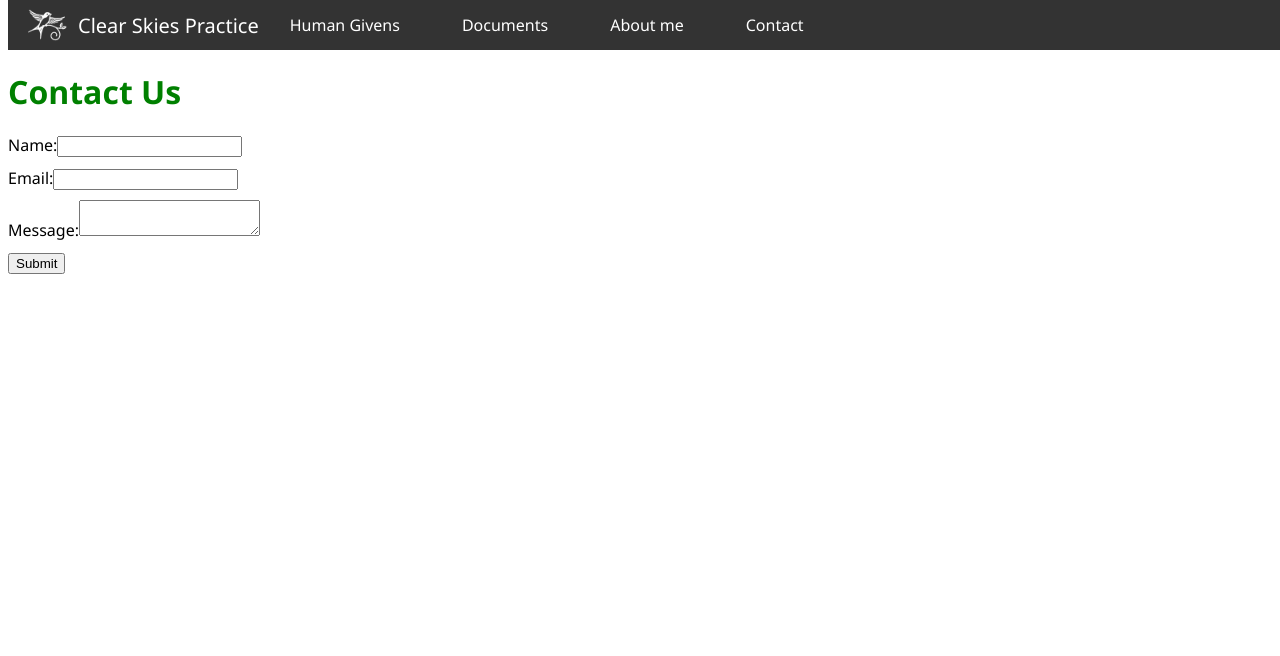
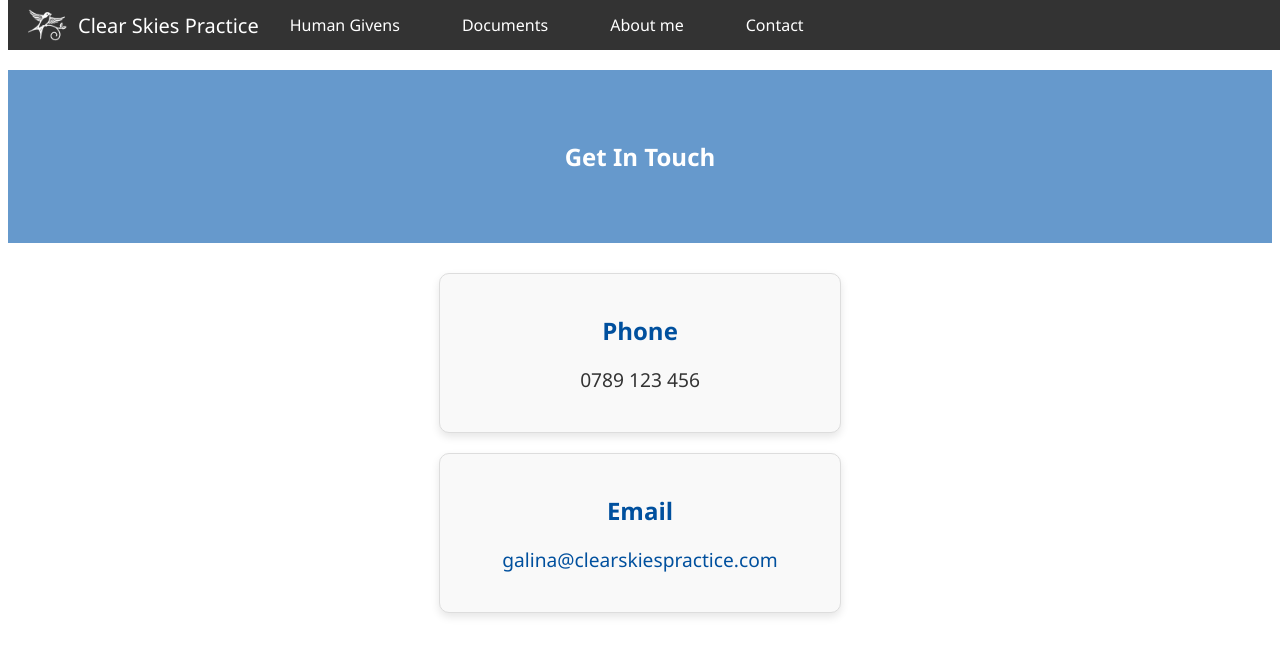
Before and after one commit to MikeForde/cstestvuejs, a Vue app: page /contact in a window 1280 px wide. Shown: the top 656 px of the page. Built offline with nearby package versions, Linux system fonts and the light colour scheme.

Commit message:
Update Contact Page

```diff
--- a/src/components/AboutMePage.vue
+++ b/src/components/AboutMePage.vue
@@ -5,7 +5,7 @@
           <h1>About Me</h1>
         </div>
       </section>
-      <section class="intro">
+      <section class="intro" ref="intro" :class="{ 'fade-in': showIntro }">
         <div class="intro-content">
           <img src="@/assets/portrait.jpg" alt="About Me Image" class="intro-image">
           <h2>Hello, I'm Galina Filipkova</h2>
@@ -13,7 +13,7 @@
           <p>Together we will discover ways to help you cope with the things that may have damaged or hurt you, so you can take courage to live wholeheartedly again.</p>
         </div>
       </section>
-      <section class="contact-details">
+      <section class="contact-details" ref="details" :class="{ 'fade-in': showDetails }">
         <h2>Contact Details</h2>
         <p><strong>Address:</strong> Clear Skies Practice, The Road, Tewkesbury, GL20, England, UK</p>
         <p><strong>Phone:</strong> 0789 123 345</p>
@@ -24,13 +24,42 @@
 
   <script>
   export default {
-    name: 'AboutMePage'
-  }
+    name: 'AboutMePage',
+    data() {
+      return {
+        showIntro: false,
+        showDetails: false,
+      };
+    },
+    mounted() {
+      const options = {
+        threshold: 0.1
+      };
+
+      const observer = new IntersectionObserver((entries, observer) => {
+        entries.forEach(entry => {
+          if (entry.isIntersecting) {
+            if (entry.target.classList.contains('intro')) {
+              this.showIntro = true;
+            } else if (entry.target.classList.contains('contact-details')) {
+              this.showDetails = true;
+            }
+            observer.unobserve(entry.target);
+          }
+        });
+      }, options);
+
+      this.$nextTick(() => {
+        observer.observe(this.$refs.intro);
+        observer.observe(this.$refs.details);
+      });
+    }
+  };
   </script>
 
   <style scoped>
   .hero {
-    background-color: #00509E;
+    background-color: #6699CC;
     color: white;
     text-align: center;
     padding: 50px 20px;
@@ -42,12 +71,18 @@
     margin: auto;
   }
 
-  .intro {
+  .intro, .contact-details {
     padding: 20px;
     text-align: left;
     max-width: 800px;
     margin: auto;
+    opacity: 0;
+    transition: opacity 1s ease-in;
     font-family: 'Segoe UI', Tahoma, Geneva, Verdana, sans-serif;
+  }
+
+  .fade-in {
+    opacity: 1;
   }
 
   .intro-content {
@@ -58,16 +93,8 @@
 
   .intro-image {
     max-width: 100%;
-    height: auto;
+    height: 400px;
     margin: 20px 0;
-  }
-
-  .contact-details {
-    padding: 20px;
-    text-align: left;
-    max-width: 800px;
-    margin: auto;
-    font-family: 'Segoe UI', Tahoma, Geneva, Verdana, sans-serif;
   }
 
   .contact-details h2 {
--- a/src/components/ContactPage.vue
+++ b/src/components/ContactPage.vue
@@ -1,21 +1,22 @@
 <template>
   <div>
-    <h1>Contact Us</h1>
-    <form @submit.prevent="submitForm">
-      <div>
-        <label for="name">Name:</label>
-        <input type="text" id="name" v-model="name">
+    <section class="hero">
+      <div class="hero-content">
+        <h1>Get In Touch</h1>
       </div>
-      <div>
-        <label for="email">Email:</label>
-        <input type="email" id="email" v-model="email">
+    </section>
+    <section class="contact-info" ref="contactInfo" :class="{ 'fade-in': showContactInfo }">
+      <div class="contact-details">
+        <div class="contact-card">
+          <h2>Phone</h2>
+          <p>0789 123 456</p>
+        </div>
+        <div class="contact-card">
+          <h2>Email</h2>
+          <p><a href="mailto:galina@clearskiespractice.com">galina@clearskiespractice.com</a></p>
+        </div>
       </div>
-      <div>
-        <label for="message">Message:</label>
-        <textarea id="message" v-model="message"></textarea>
-      </div>
-      <button type="submit">Submit</button>
-    </form>
+    </section>
   </div>
 </template>
 
@@ -24,32 +25,97 @@ export default {
   name: 'ContactPage',
   data() {
     return {
-      name: '',
-      email: '',
-      message: ''
-    }
+      showContactInfo: false,
+    };
   },
-  methods: {
-    submitForm() {
-      alert(`Message sent by ${this.name} (${this.email}): ${this.message}`);
-      this.name = '';
-      this.email = '';
-      this.message = '';
-    }
+  mounted() {
+    const options = {
+      threshold: 0.1
+    };
+
+    const observer = new IntersectionObserver((entries, observer) => {
+      entries.forEach(entry => {
+        if (entry.isIntersecting) {
+          if (entry.target.classList.contains('contact-info')) {
+            this.showContactInfo = true;
+          }
+          observer.unobserve(entry.target);
+        }
+      });
+    }, options);
+
+    this.$nextTick(() => {
+      observer.observe(this.$refs.contactInfo);
+    });
   }
-}
+};
 </script>
 
 <style scoped>
-h1 {
-  color: green;
+.hero {
+  background-color: #6699CC;
+  color: white;
+  text-align: center;
+  padding: 50px 20px;
   font-family: 'Segoe UI', Tahoma, Geneva, Verdana, sans-serif;
 }
-form {
-  max-width: 500px;
+
+.hero-content {
+  max-width: 800px;
+  margin: auto;
+}
+
+.contact-info {
+  padding: 20px;
+  text-align: center;
+  max-width: 800px;
+  margin: auto;
+  opacity: 0;
+  transition: opacity 1s ease-in;
   font-family: 'Segoe UI', Tahoma, Geneva, Verdana, sans-serif;
 }
-form div {
+
+.fade-in {
+  opacity: 1;
+}
+
+.contact-details {
+  display: flex;
+  justify-content: space-around;
+  flex-wrap: wrap;
+}
+
+.contact-card {
+  background: #f9f9f9;
+  border: 1px solid #ddd;
+  border-radius: 10px;
+  padding: 20px;
+  width: 45%;
+  box-shadow: 0 4px 8px rgba(0, 0, 0, 0.1);
+  margin: 10px;
+  transition: transform 0.3s ease-in-out;
+}
+
+.contact-card:hover {
+  transform: translateY(-5px);
+}
+
+.contact-card h2 {
+  color: #00509E;
   margin-bottom: 10px;
 }
+
+.contact-card p {
+  font-size: 1.2em;
+  color: #333;
+}
+
+.contact-card a {
+  color: #00509E;
+  text-decoration: none;
+}
+
+.contact-card a:hover {
+  text-decoration: underline;
+}
 </style>
--- a/src/components/DocumentsPage.vue
+++ b/src/components/DocumentsPage.vue
@@ -5,7 +5,7 @@
         <h1>Download Documents</h1>
       </div>
     </section>
-      <section class="documents-list">
+    <section class="documents-list" ref="documentsList" :class="{ 'fade-in': showDocumentsList }">
       <h2>Available Documents</h2>
       <ul>
         <li>
@@ -35,13 +35,38 @@
 
 <script>
 export default {
-    name: 'DocumentsPage'
+  name: 'DocumentsPage',
+  data() {
+    return {
+      showDocumentsList: false,
+    };
+  },
+  mounted() {
+    const options = {
+      threshold: 0.1
+    };
+
+    const observer = new IntersectionObserver((entries, observer) => {
+      entries.forEach(entry => {
+        if (entry.isIntersecting) {
+          if (entry.target.classList.contains('documents-list')) {
+            this.showDocumentsList = true;
           }
+          observer.unobserve(entry.target);
+        }
+      });
+    }, options);
+
+    this.$nextTick(() => {
+      observer.observe(this.$refs.documentsList);
+    });
+  }
+};
 </script>
 
 <style scoped>
 .documents-hero {
-    background-color: #00509E;
+  background-color: #6699CC;
   color: white;
   text-align: center;
   padding: 50px 20px;
@@ -59,6 +84,12 @@
   max-width: 800px;
   margin: auto;
   font-family: 'Segoe UI', Tahoma, Geneva, Verdana, sans-serif;
+  opacity: 0;
+  transition: opacity 1s ease-in;
+}
+
+.fade-in {
+  opacity: 1;
 }
 
 .documents-list h2 {
--- a/src/components/HomePage.vue
+++ b/src/components/HomePage.vue
@@ -11,7 +11,7 @@
       </div>
       <img src="@/assets/CSP_Logo_White_trans.png" alt="Logo" class="logo-overlay">
     </section>
-    <section class="intro">
+    <section class="intro" ref="intro" :class="{ 'fade-in': showIntro }">
       <h2>About Me</h2>
       <div class="portrait-container">
         <img src="@/assets/portrait.jpg" alt="Galina Filipkova" class="portrait"/>
@@ -19,7 +19,7 @@
       <p>Welcome to my counselling practice. I offer a safe and confidential space to explore your thoughts and feelings. With years of experience, I am here to help you navigate through your challenges and achieve personal growth.</p>
       <a href="/sample.pdf" download="sample.pdf">Download Sample PDF</a>
     </section>
-    <section class="services">
+    <section class="services" ref="services" :class="{ 'fade-in': showServices }">
       <h2>Services</h2>
       <ul>
         <li>Individual Counselling</li>
@@ -33,8 +33,36 @@
 <script>
 export default {
   name: 'HomePage',
+  data() {
+    return {
+      showIntro: false,
+      showServices: false,
+    };
+  },
   mounted() {
     this.playVideo();
+
+    const options = {
+      threshold: 0.1
+    };
+
+    const observer = new IntersectionObserver((entries, observer) => {
+      entries.forEach(entry => {
+        if (entry.isIntersecting) {
+          if (entry.target.classList.contains('intro')) {
+            this.showIntro = true;
+          } else if (entry.target.classList.contains('services')) {
+            this.showServices = true;
+          }
+          observer.unobserve(entry.target);
+        }
+      });
+    }, options);
+
+    this.$nextTick(() => {
+      observer.observe(this.$refs.intro);
+      observer.observe(this.$refs.services);
+    });
   },
   methods: {
     playVideo() {
@@ -90,6 +118,12 @@ export default {
   padding: 20px;
   text-align: center;
   font-family: 'Segoe UI', Tahoma, Geneva, Verdana, sans-serif;
+  opacity: 0;
+  transition: opacity 1s ease-in;
+}
+
+.fade-in {
+  opacity: 1;
 }
 
 .intro h2, .services h2 {
--- a/src/components/HumanGivens.vue
+++ b/src/components/HumanGivens.vue
@@ -73,7 +73,7 @@ export default {
 
 <style scoped>
 .hero {
-  background-color: #00509E;
+  background-color: #6699CC;
   color: white;
   text-align: center;
   padding: 50px 20px;
```
Also changed, not shown: 11 other files (tests, documents, lock files or other folders). Lines whose indentation alone changed are shown as unchanged.
